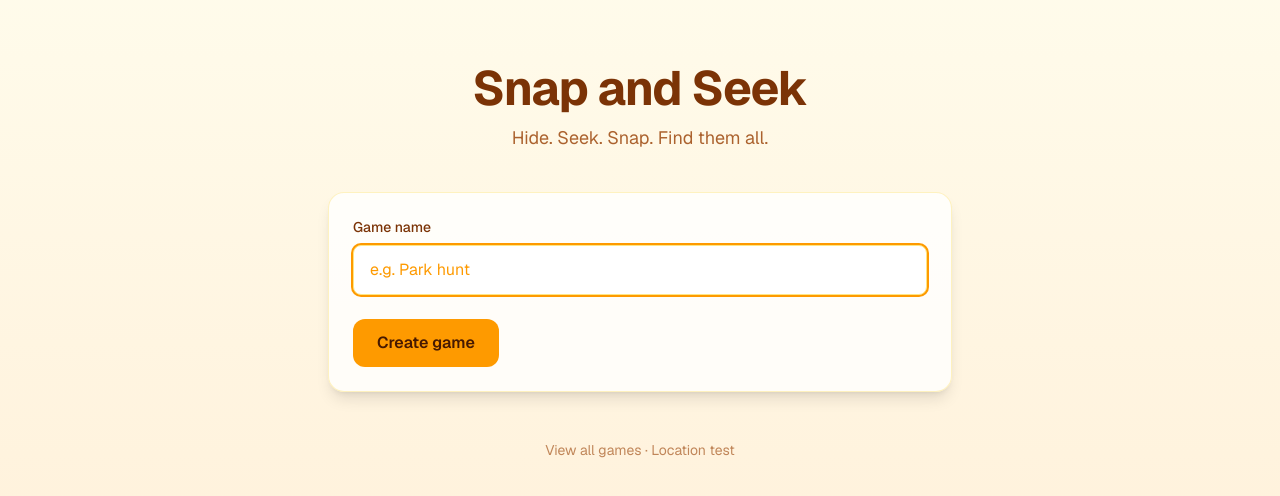
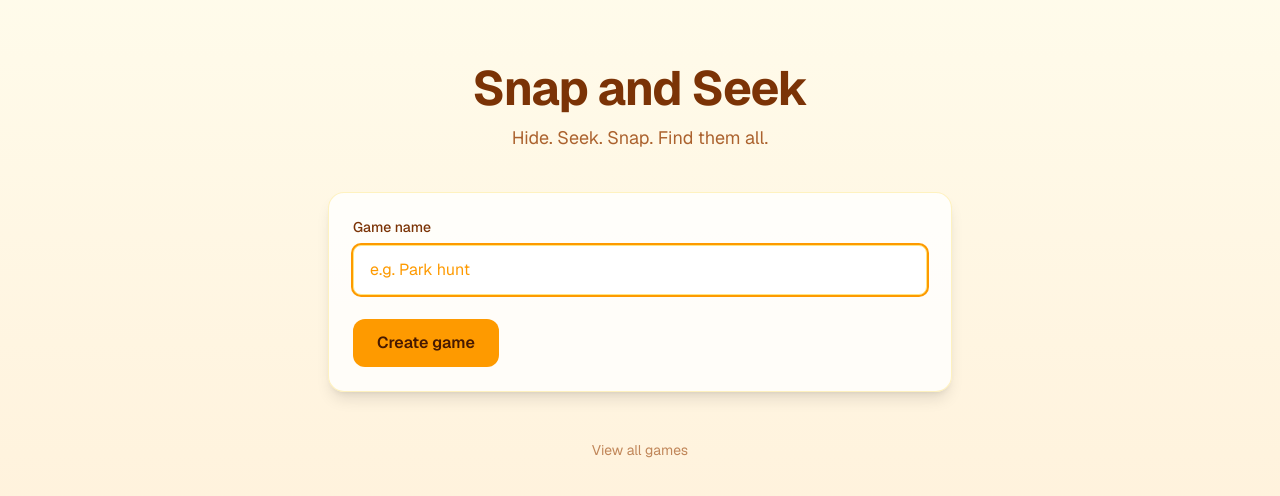
Before and after one commit to SuperZooper3/snap-and-seek, a Next.js app: page / in a window 1280 px wide. Shown: the top 496 px of the page. Built offline with nearby package versions, Linux system fonts and the light colour scheme.

Commit message:
remove location test

```diff
--- a/app/page.tsx
+++ b/app/page.tsx
@@ -22,10 +22,6 @@ export default function Home() {
           <Link href="/games" className="hover:underline">
             View all games
           </Link>
-          {" · "}
-          <Link href="/location-test" className="hover:underline">
-            Location test
-          </Link>
         </footer>
       </main>
     </div>
```
